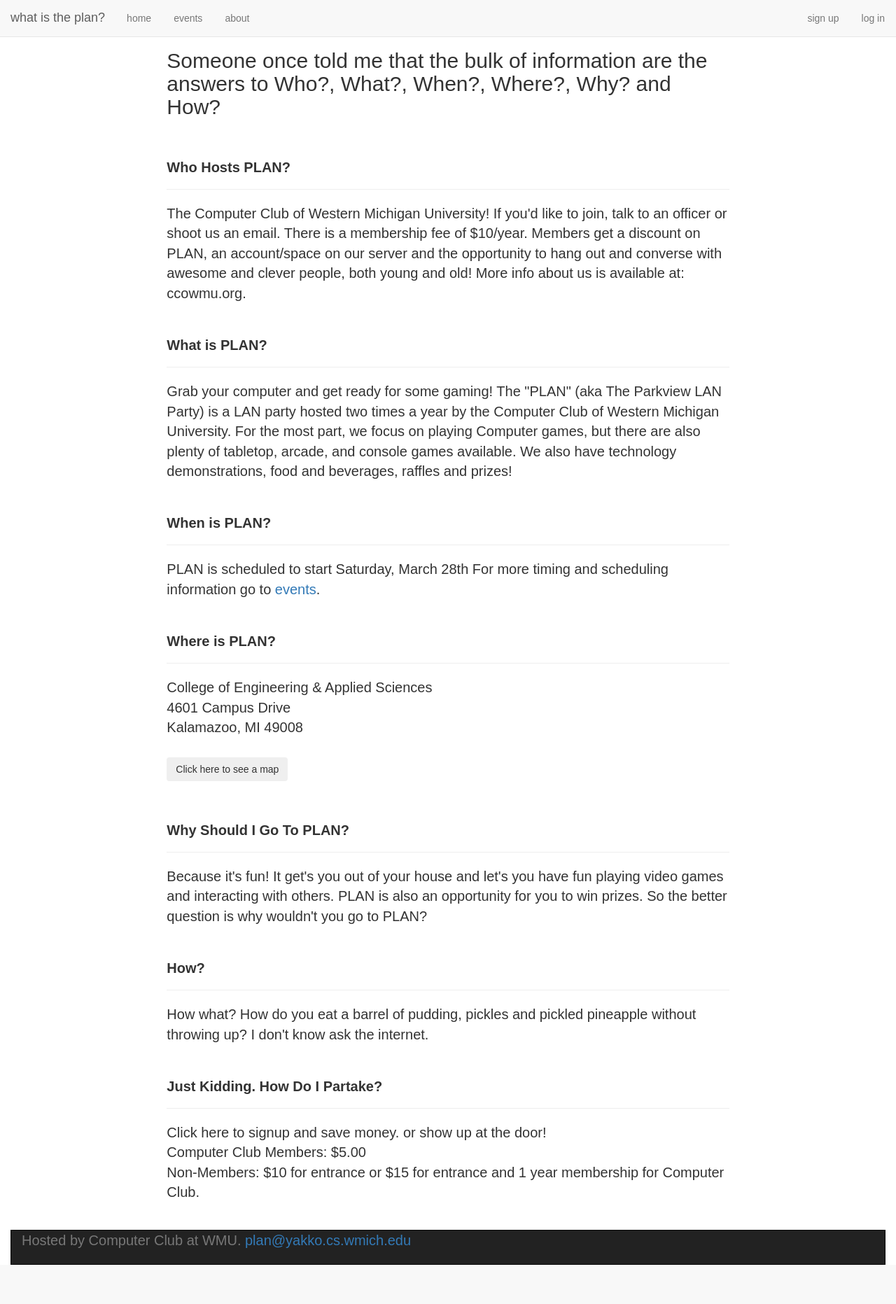
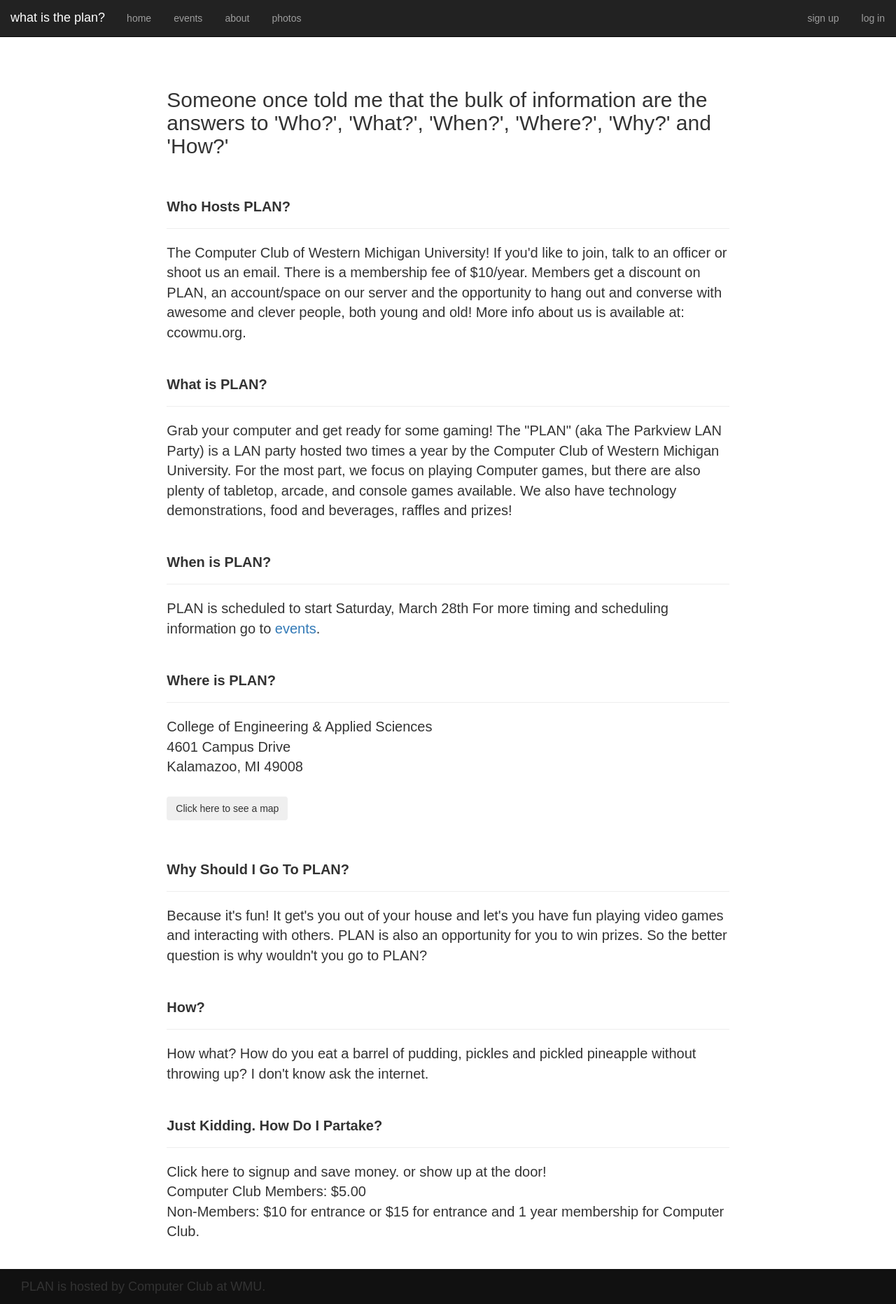
Before and after one commit to ccowmu/whatistheplan.com, a Django app: page /about/ in a window 1280 px wide. Shown: the whole page at 70% size. Before the commit the page ends 1807 px from the top, so only its background shows below. Run offline with Django 3.2, Linux system fonts and the light colour scheme; some libraries are stand-ins or nearby versions; some web fonts are replaced.

Commit message:
The feared and reviled bottom navbar has been conquered.

```diff
--- a/whatistheplan/static/css/plan.css
+++ b/whatistheplan/static/css/plan.css
@@ -7,10 +7,17 @@
   font-family: 'Source Sans Pro', sans-serif;
 }
 
-.container {
+html, body {
+  max-height: 100%;
+}
+
+#content-container {
   width: 100%;
-  padding-top: 50px;
-  height: calc(100% - 100px);
+  min-height: calc(100% - 103px);
+  padding-top: 53px;
+  margin-top: 53px;
+  top: 53px;
+  padding-bottom: 0px
   bottom: 0;
   top: 0;
 }
@@ -19,24 +26,14 @@ iframe, object, embed {
   width: 100%;
 }
 
-#top-nav {
-
-}
-
-#footer-nav {
-  bottom: 0;
-  left: 0;
-  right: 0;
-  width: 100%;
-}
 #bottom-nav {
   width: 100%;
-  padding: 0;
-  margin: 0;
+  height: 50px;
+  padding-left: 0px;
+  padding-right: 0px;
+  margin-bottom: 0px;
+  left: 0px;
+  right: 0px;
   bottom: 0;
-  left: 0;
-  right: 0;
-  -webkit-border-radius: 0 !important;
-  -moz-border-radius: 0 !important;
-  border-radius: 0 !important;
+  background: #111111;
 }
--- a/whatistheplan/templates/about.html
+++ b/whatistheplan/templates/about.html
@@ -5,7 +5,7 @@
 
 <div class="row">
   <div class="col-md-offset-2 col-md-8">
-    <h2 class="h2">Someone once told me that the bulk of information are the answers to Who?, What?, When?, Where?, Why? and How?</h2><br>
+    <h2 class="h2">Someone once told me that the bulk of information are the answers to 'Who?', 'What?', 'When?', 'Where?', 'Why?' and 'How?'</h2><br>
 
     <h3 class="h3"><strong>Who Hosts PLAN?</strong></h3><hr>
     <p>
--- a/whatistheplan/templates/base.html
+++ b/whatistheplan/templates/base.html
@@ -9,7 +9,8 @@
     <script src="{{STATIC_URL }}js/bootstrap.min.js" type="text/javascript"></script>
   </head>
   <body>
-    <nav class="navbar navbar-default navbar-fixed-top" id="top-nav">
+
+  <nav class="navbar navbar-inverse navbar-fixed-top" id="top-nav">
     <div class="container-fluid">
       <div class="navbar-header">
           <a class="navbar-brand" href="/">
@@ -27,6 +28,9 @@
           </li>
           <li>
             <a class="btn" href="/about">about</a>
+          </li>
+          <li>
+            <a class="btn" href="https://www.flickr.com/photos/129058274@N06/" target="_blank">photos</a>
           </li>
         </ul>
 
@@ -52,26 +56,26 @@
     </div>
   <!-- end nav.navbar -->
   </nav>
-    <div class="container">
+  <div class="container" id="content-container">
 
+  <!-- The body content goes here -->
   <div class="container-fluid">
-      <!-- The body content goes here -->
     {% block body_block %}{% endblock %}
   </div>
-
-
-  <footer id="footer-nav">
-    <nav class="navbar navbar-inverse navbar-static-bottom" id="bottom-nav">
-      <div class="container-fluid">
-        <div class="navbar-inner navbar-content-center">
-          <p class="text-muted credit">Hosted by Computer Club at WMU. <a href="mailto:plan@yakko.cs.wmich.edu">plan@yakko.cs.wmich.edu</a></p>
-        </div>
-      </div>
-    </nav>
-  </footer>
 
   <!-- end div.container -->
   </div>
 
+  <!-- Nav footer -->
+  <div class="container" id="bottom-nav">
+    <div class="container-fluid">
+      <div class="navbar-header">
+        <div class="navbar-brand">
+          PLAN is hosted by Computer Club at WMU.
+        </div>
+      </div>
+    </div>
+  </div>
+
   </body>
 </html>
```
Lines whose indentation alone changed are shown as unchanged.
